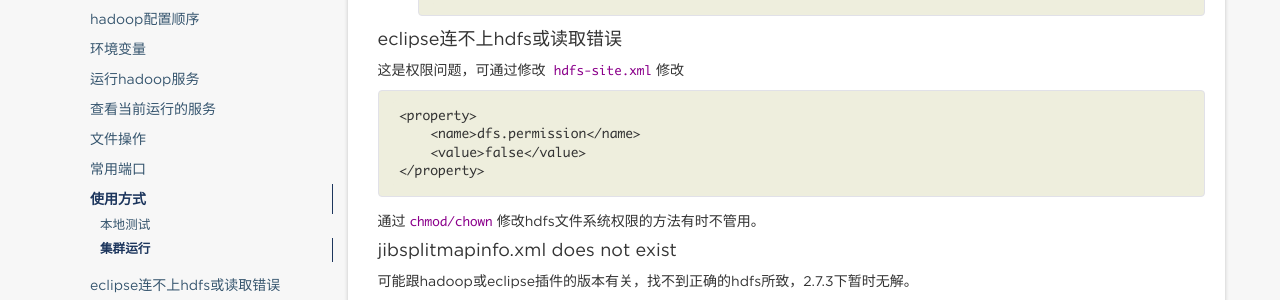
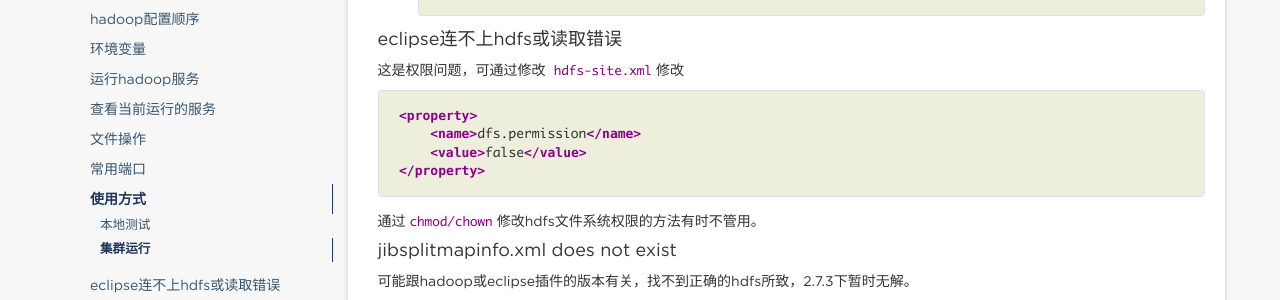
Before and after one commit to fengkai8375/fengkai8375.github.io, a Jekyll site: the page built from _posts/Hadoop/2017-12-27-Hadoop-Common-Problems.md, in a window 1280 px wide and 900 px high, scrolled down 2032 px. Shown: the part 153-453 px from the top of the window. Built offline with Jekyll 4.4.1, drawn with Linux system fonts in a browser that asks for light colours; nearby versions of some CDN libraries; comment, search, counter and statistics services are not loaded.

Commit message:
update post

````diff
--- a/_posts/Hadoop/2017-12-27-Hadoop-Common-Problems.md
+++ b/_posts/Hadoop/2017-12-27-Hadoop-Common-Problems.md
@@ -117,7 +117,7 @@ hdfs dfs -cat input/file1.txt # 查看文件，也可用 hadoop fs
 
 这是权限问题，可通过修改 ```hdfs-site.xml```修改
 
-```shell
+```xml
 <property>
     <name>dfs.permission</name>
     <value>false</value>
````
